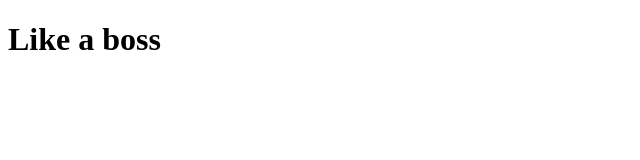
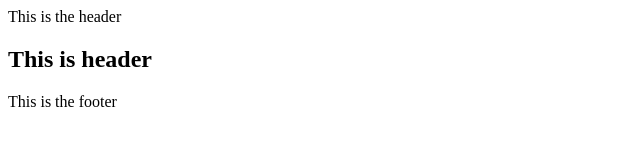
Before and after one commit to alex-code42/personal-website, a plain HTML site: page index.html in a window 1280 px wide. Shown: the whole page, without its empty margins (0-640 px from the left). Drawn offline with Linux system fonts and the light colour scheme.

Commit message:
article added

```diff
--- a/index.html
+++ b/index.html
@@ -3,9 +3,15 @@
 <head>
     <meta charset="UTF-8">
     <meta name="viewport" content="width=device-width, initial-scale=1.0">
-    <title>Document</title>
+    <title>Personal Website</title>
 </head>
 <body>
-    <h1>Like a boss</h1>
+    <head>This is the header</head>
+    <main>
+        <article>
+            <h1>This is header</h1>
+        </article>
+    </main>
+    <footer>This is the footer</footer>
 </body>
 </html>
```
